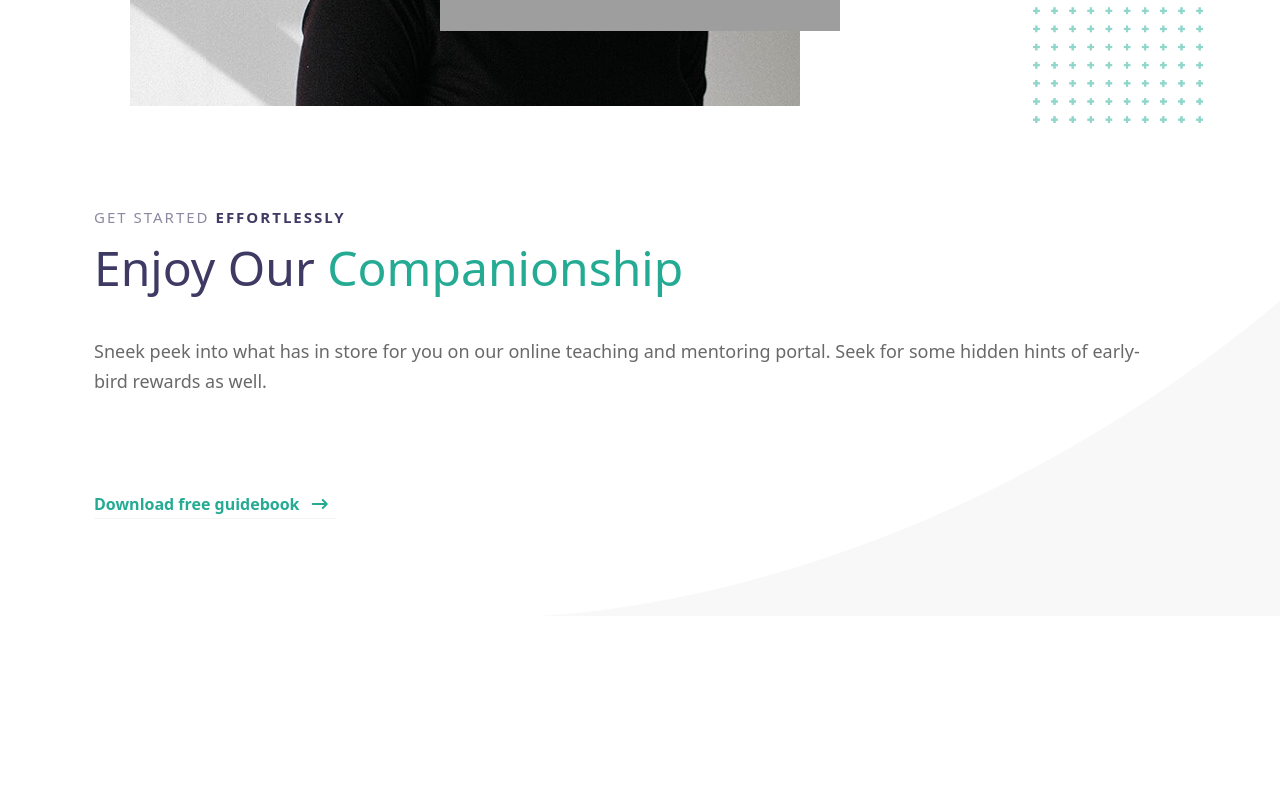
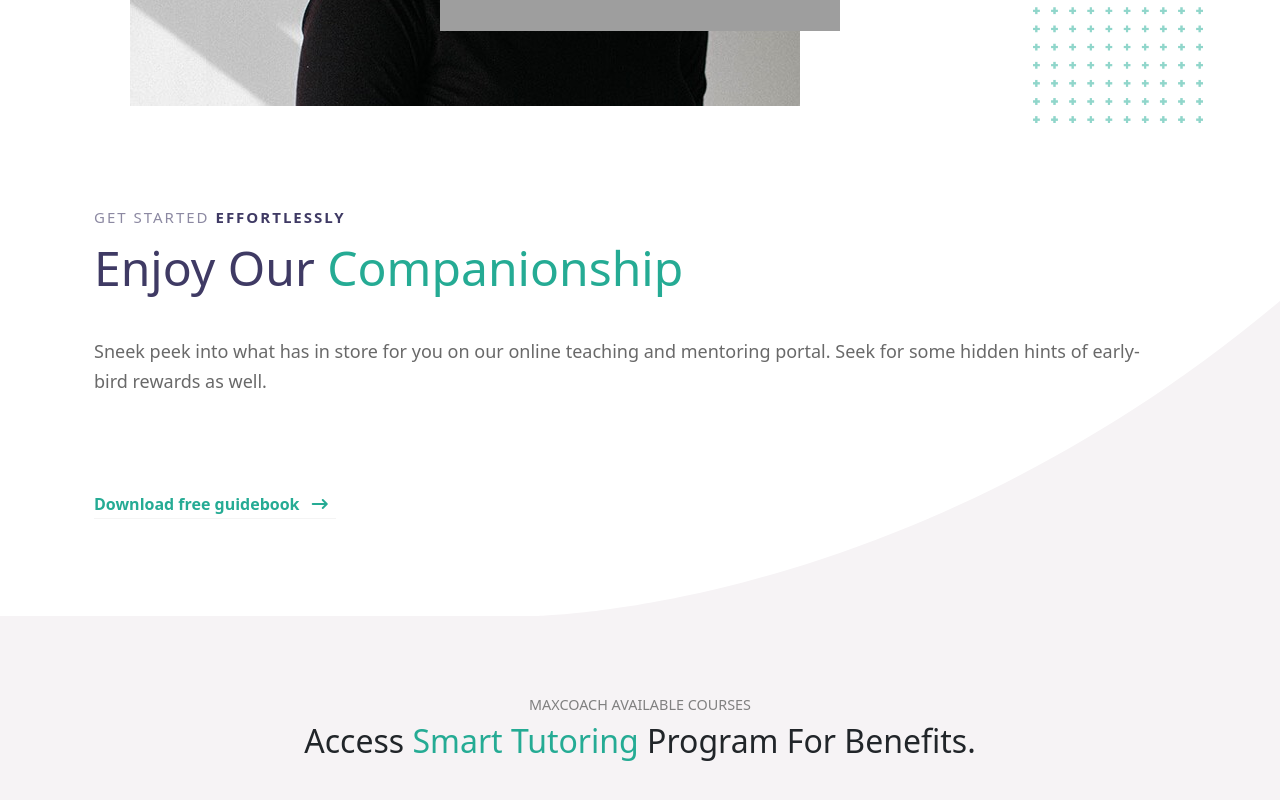
Before and after one commit to macchiagabriele13/proj-html-vuejs, a Vue app: page / in a window 1280 px wide. Shown: the part 3016-3816 px from the top of the page. Before the commit the page ends 3632 px from the top, so only its background shows below. Built offline with nearby package versions, Linux system fonts and the light colour scheme; grey boxes are pictures that could not be loaded.

Commit message:
Commit - Start Slider

```diff
--- a/src/components/MainTutor.vue
+++ b/src/components/MainTutor.vue
@@ -223,7 +223,7 @@ export default {
     right: 0;
     line-height: 0;
     direction: ltr;
-    fill: #F8F8F8;
+    fill: $back-section2;
 }
 
 
--- /dev/null
+++ b/src/components/SliderCard.vue
@@ -0,0 +1,52 @@
+<script>
+
+export default {
+    name: "SliderCard"
+}
+
+</script>
+
+<template>
+
+    <section class="slider">
+
+        <div class="title_block text-center pb-5">
+            <h5>
+                MAXCOACH AVAILABLE COURSES
+            </h5>
+            <h1>
+                Access <span class="marked">Smart Tutoring</span> Program For Benefits.
+            </h1>
+        </div>
+
+    </section>
+
+
+</template>
+
+<style lang="scss" scoped>
+@use '../assets/scss/variables' as *;
+
+.slider {
+    background-color: $back-section2;
+    margin-top: 100px;
+
+    .title_block {
+        padding-top: 5rem;
+
+        .marked {
+            color: $back-texthover;
+            font-weight: 300;
+        }
+
+        h5 {
+            font-size: 0.9rem;
+            color: gray;
+        }
+
+        h1 {
+            font-size: 2rem;
+        }
+    }
+}
+</style>
--- a/src/components/layout/SiteMain.vue
+++ b/src/components/layout/SiteMain.vue
@@ -3,6 +3,8 @@ import JumboTron from '../JumboTron.vue';
 import SliderLogos from '../SliderLogos.vue';
 import MainCourses from '../MainCourses.vue';
 import MainTutor from '../MainTutor.vue';
+import SliderCard from '../SliderCard.vue';
+
 
 
 export default {
@@ -11,7 +13,8 @@ export default {
         JumboTron,
         SliderLogos,
         MainCourses,
-        MainTutor
+        MainTutor,
+        SliderCard,
     }
 }
 
@@ -27,6 +30,7 @@ export default {
         <SliderLogos />
         <MainCourses />
         <MainTutor />
+        <SliderCard />
 
 
 
```
